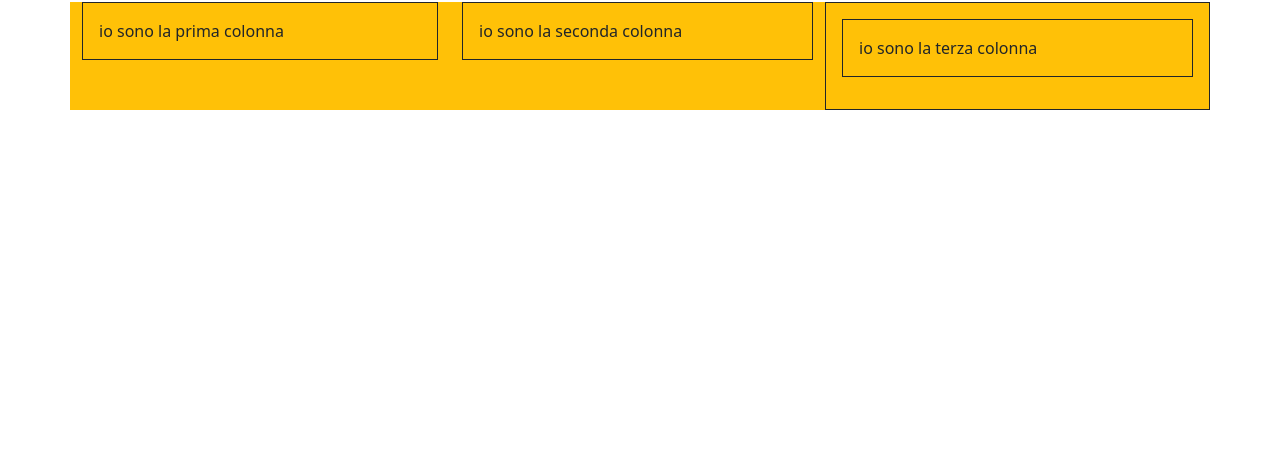
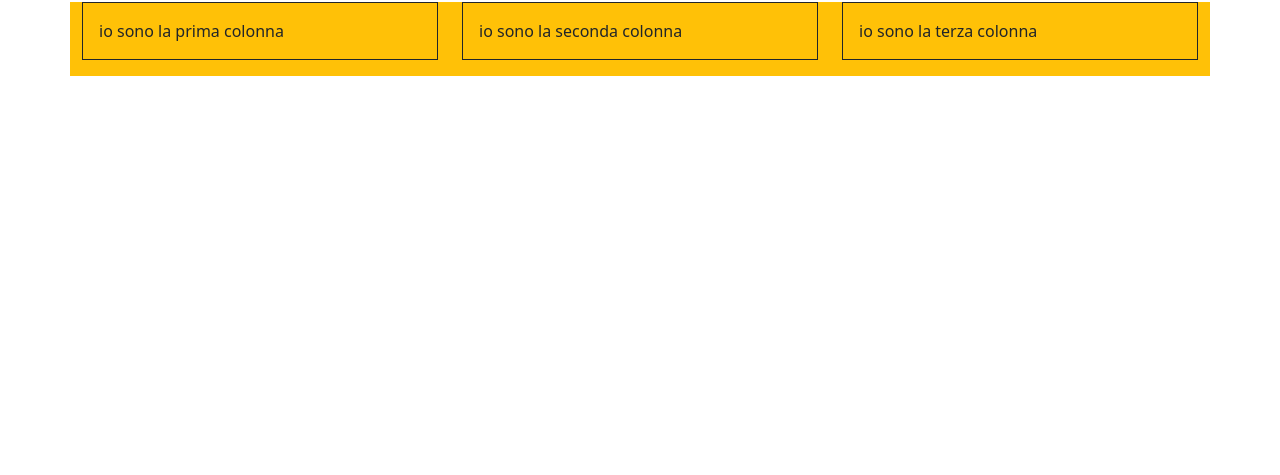
Before and after one commit to CorinneMainardi/U2-W2-D1, a plain HTML site: page index.html in a window 1280 px wide. Shown: the part 325-800 px from the top of the page. Drawn offline with nearby package versions, Linux system fonts and the light colour scheme.

Commit message:
esercizio 2 migliorato

```diff
--- a/index.html
+++ b/index.html
@@ -36,10 +36,10 @@
         <div class="col col-4 bg-warning">
           <p class="text-dark p-3 border border-dark">io sono la prima colonna</p>
         </div>
-        <div class="col col4 bg-warning t">
+        <div class="col col4 bg-warning">
           <p class="text-dark p-3 border border-dark">io sono la seconda colonna</p>
         </div>
-        <div class="col col 4 bg-warning text-white p-3 border border-dark">
+        <div class="col col 4 bg-warning">
           <p class="text-dark p-3 border border-dark">io sono la terza colonna</p>
         </div>
       </div>
```
